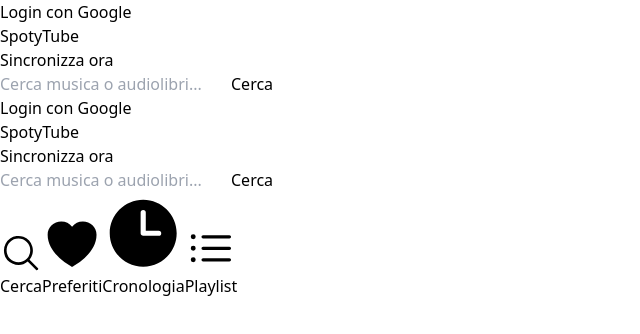
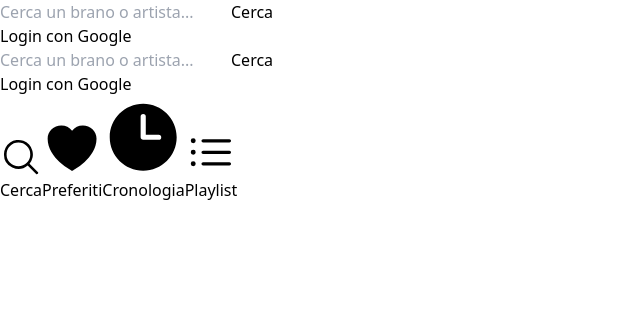
Before and after one commit to simotibe76/SpotyTube, a React (Vite) app: page / in a window 1280 px wide. Shown: the top 334 px of the page, without its empty margins (0-640 px from the left). Built offline with nearby package versions, Linux system fonts and the light colour scheme.

Commit message:
Update Header.jsx
proviamo online

```diff
--- a/src/components/Header.jsx
+++ b/src/components/Header.jsx
@@ -2,38 +2,47 @@
 import GoogleAuth from './GoogleAuth';
 import SyncButton from './SyncButton';
 
-function Header({ searchTerm, setSearchTerm, handleSearch, loading, error }) {
+function Header({
+  searchTerm,
+  setSearchTerm,
+  handleSearch,
+  loading,
+  error,
+  user,
+  favorites,
+  playlists,
+  onLogin,
+}) {
   return (
-    <header className="w-full max-w-2xl mb-8 relative">
-      <div className="absolute top-0 right-0">
-        <GoogleAuth onLogin={(userData) => {
-          console.log("Login con Google:", userData);
-        }} />
-      </div>
-
-      <h1 className="text-5xl font-extrabold text-purple-400 text-center mb-4">SpotyTube</h1>
-
-      {/* Mostra il pulsante di sincronizzazione solo se le condizioni sono rispettate */}
-      <SyncButton />
-
-      <form onSubmit={handleSearch} className="flex gap-2 mt-4">
+    <header className="w-full bg-gray-800 p-4 shadow-md flex flex-col items-center">
+      <div className="w-full max-w-2xl flex flex-col gap-2">
+        <form onSubmit={handleSearch} className="flex">
           <input
             type="text"
-          className="flex-grow p-3 rounded-lg bg-gray-800 border border-gray-700 text-white placeholder-gray-500 focus:outline-none focus:ring-2 focus:ring-purple-600"
-          placeholder="Cerca musica o audiolibri..."
+            placeholder="Cerca un brano o artista..."
+            className="flex-grow p-2 rounded-l bg-gray-700 text-white focus:outline-none"
             value={searchTerm}
             onChange={(e) => setSearchTerm(e.target.value)}
           />
           <button
             type="submit"
-          className="px-6 py-3 bg-purple-600 hover:bg-purple-700 rounded-lg font-bold transition-colors duration-200"
             disabled={loading}
+            className="bg-blue-600 hover:bg-blue-700 text-white px-4 py-2 rounded-r"
           >
-          {loading ? 'Cercando...' : 'Cerca'}
+            {loading ? 'Cerca...' : 'Cerca'}
           </button>
         </form>
 
-      {error && <p className="text-red-500 mt-2 text-center">{error}</p>}
+        {error && <p className="text-red-400 text-sm">{error}</p>}
+
+        <div className="flex justify-between items-center mt-2">
+          <GoogleAuth onLogin={onLogin} />
+        </div>
+
+        {user && favorites.length > 0 && playlists.length > 0 && (
+          <SyncButton user={user} favorites={favorites} playlists={playlists} />
+        )}
+      </div>
     </header>
   );
 }
```
Lines whose indentation alone changed are shown as unchanged.
